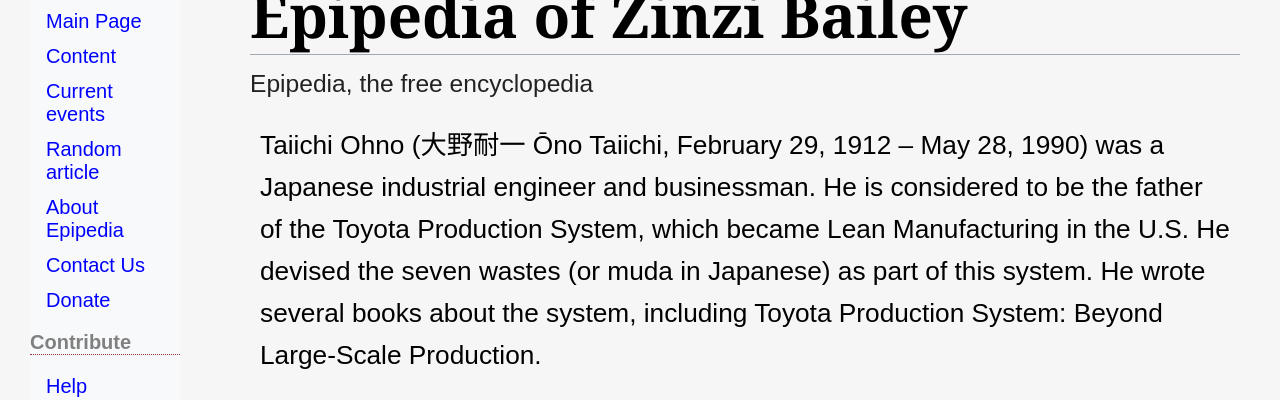
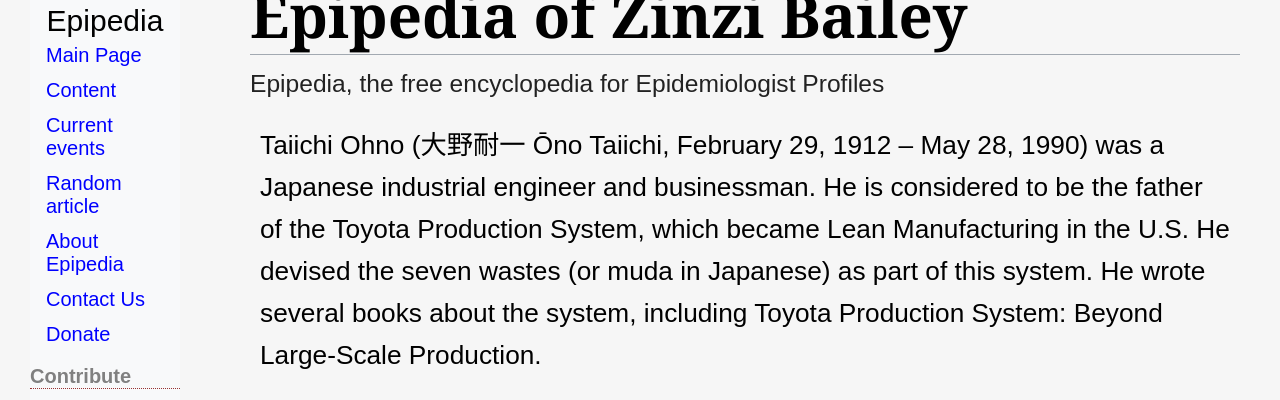
Before and after one commit to eregister5638/epiprofile, a plain HTML site: page index.html in a window 1280 px wide. Shown: the part 118-518 px from the top of the page. Drawn offline with Linux system fonts and the light colour scheme.

Commit message:
Added Website name under logo

```diff
--- a/index.html
+++ b/index.html
@@ -23,6 +23,7 @@
 <div>
 <div id="sidebar-a">
       <center><img src="https://github.com/eregister5638/epiprofile/blob/master/virus.png?raw=true" alt="Logo" height="84" width="84"></center>
+      <center><h7>Epipedia </h7></center>
       <a href="#">Main Page</a>
       <a href="#">Content</a>
       <a href="#">Current events</a>
@@ -318,7 +319,7 @@
                     <h1 id="pname">Epipedia of Zinzi Bailey</h1>
                  </div>
 
-                 <div id="origin">Epipedia, the free encyclopedia</div>
+                 <div id="origin">Epipedia, the free encyclopedia for Epidemiologist Profiles</div>
 
                 <div class="contents">
                 <p class="para-contents">Taiichi Ohno (大野耐一 Ōno Taiichi, February 29, 1912 – May 28, 1990) was a Japanese industrial engineer and businessman. He is considered to be the father of the Toyota Production System, which became Lean Manufacturing in the U.S. He devised the seven wastes (or muda in Japanese) as part of this system. He wrote several books about the system, including Toyota Production System: Beyond Large-Scale Production.</p>
```
